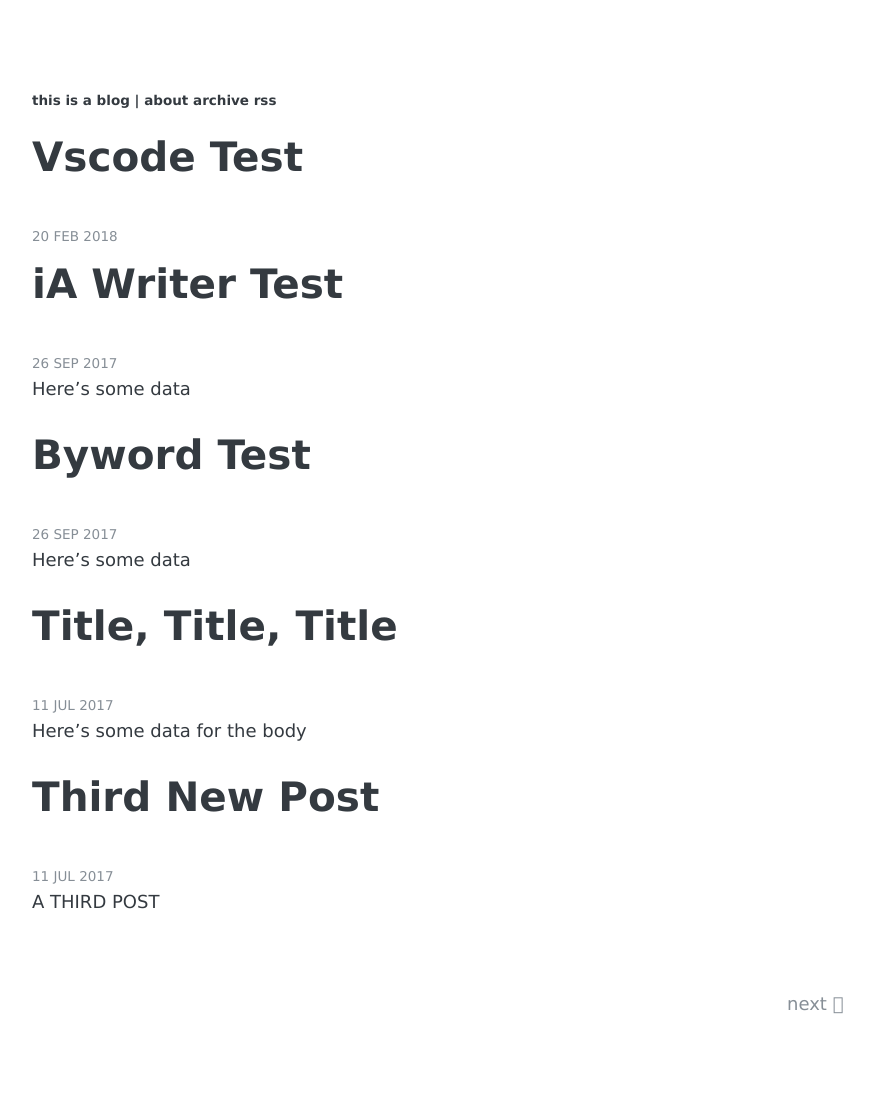
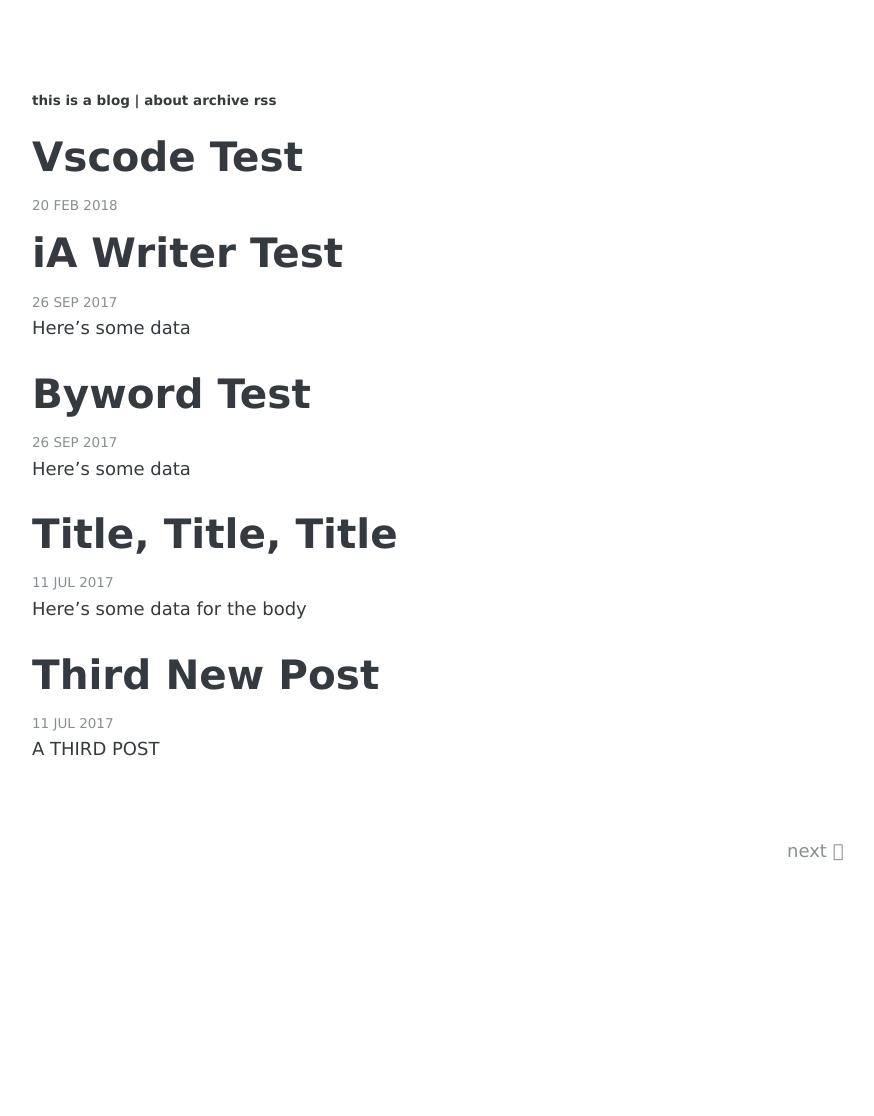
Before and after one commit to thisisamatthew/thisisamatthew.github.io, a Jekyll site: the page built from index.html, in a window 1280 px wide. Shown: the whole page, without its empty margins (194-1068 px from the left). Built offline with Jekyll 4.4.1, drawn with Linux system fonts in a browser that asks for light colours; some web fonts are replaced; the list of posts is cut into pages by our own code; after the commit the page ends 963 px from its top, so only the background shows below that.

Commit message:
fixed some margins back to .3 wow that was a bad idea

```diff
--- a/_sass/_site.scss
+++ b/_sass/_site.scss
@@ -96,7 +96,7 @@
 .page {
   &-title {
     margin-top: 0;
-    margin-bottom: 2rem;
+    margin-bottom: 1rem;
     font-size: 2.25em;
     line-height: 1.2em;
     font-weight: 600;
@@ -112,7 +112,7 @@
 
   &-title {
     margin-top: 0rem;
-    margin-bottom: 2rem;
+    margin-bottom: 0.3rem;
     font-size: 2.25em;
     line-height: 1.2em;
     font-weight: 600;
@@ -191,7 +191,7 @@
     }
 
     &-title {
-      margin-bottom: 2rem;
+      margin-bottom: 0.3rem;
       font-size : 2.25rem;
       font-weight: 600;
     }
```
